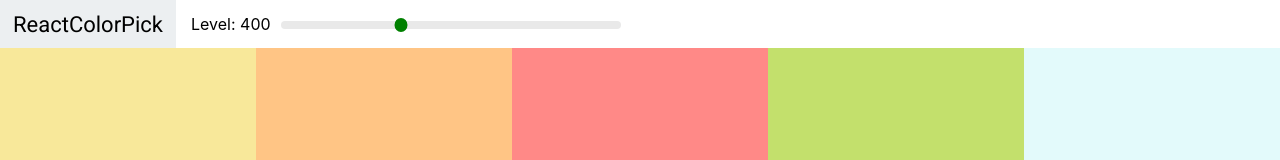
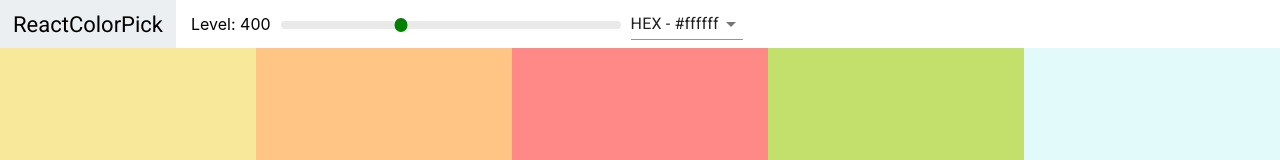
Before and after one commit to MilenaMar/ColorPalette, a React (Create React App) app in the folder color-pallet/: page /palette/flat-ui-colors-american in a window 1280 px wide. Shown: the top 160 px of the page. Built offline with nearby package versions, Linux system fonts and the light colour scheme.

Commit message:
selector setup

```diff
--- a/color-pallet/package.json
+++ b/color-pallet/package.json
@@ -3,6 +3,7 @@
   "version": "0.1.0",
   "private": true,
   "dependencies": {
+    "@material-ui/core": "^4.11.3",
     "@testing-library/jest-dom": "^5.11.9",
     "@testing-library/react": "^11.2.5",
     "@testing-library/user-event": "^12.7.0",
--- a/color-pallet/src/navBar.js
+++ b/color-pallet/src/navBar.js
@@ -1,11 +1,23 @@
 import React, { Component } from "react";
+import Select from '@material-ui/core/Select'
+import MenuItem from '@material-ui/core/MenuItem';
 import Slider from "rc-slider";
 import "rc-slider/assets/index.css";
 import './navBar.css'
 
 class Navbar extends Component {
+  state = {
+     format:'hex',
+  }
+
+  handleChange= (e)=>{
+    this.setState({format:e.target.value})
+    this.props.handleChange(e.target.value)
+  }
+
   render() {
-    const { level, changeLevel } = this.props;
+    const { level, changeLevel, handleChange } = this.props;
+    const {format} = this.state;
     return (
       <nav className="nav-bar">
         <div className="logo">
@@ -23,6 +35,13 @@
             />
           </div>
         </div>
+        <div className='select-container'>
+          <Select value={format} onChange={this.handleChange}>
+          <MenuItem value='hex'>HEX - #ffffff</MenuItem>
+          <MenuItem value='rgb'>RGB - rgb(255, 255, 255)</MenuItem>
+          <MenuItem value='rgba'>RGBA - rgba(255, 255, 255, 0.8)</MenuItem>
+          </Select>
+        </div>
       </nav>
     );
   }
--- a/color-pallet/src/pallet.js
+++ b/color-pallet/src/pallet.js
@@ -8,21 +8,26 @@
 class Pallete extends Component {
   state = {
     level:400,
+    format:'hex'
   }
 
   changeLevel = (level) => {
   this.setState({level})
   }
 
+  changeFormat = (value) => {
+    this.setState({format:value})
+  }
+
   render () {
     const {colors} = this.props.pallete
-    const {level} = this.state
+    const {level, format} = this.state
     const colorBoxes = colors[level].map(color => (
-      <ColorBox background={color.hex} name={color.name} key={color.hex}/>
+      <ColorBox background={color[format]} name={color.name} key={color.hex}/>
      ) )
       return (
           <div className='palette'>
-          <NavBar level={level} changeLevel={this.changeLevel}/>
+          <NavBar level={level} changeLevel={this.changeLevel} handleChange={this.changeFormat}/>
           <div className='palette-colors'>{colorBoxes}</div>
           {/* Footer Will go here */}
           </div>
```
Also changed, not shown: 1 other file (tests, documents, lock files or other folders).
